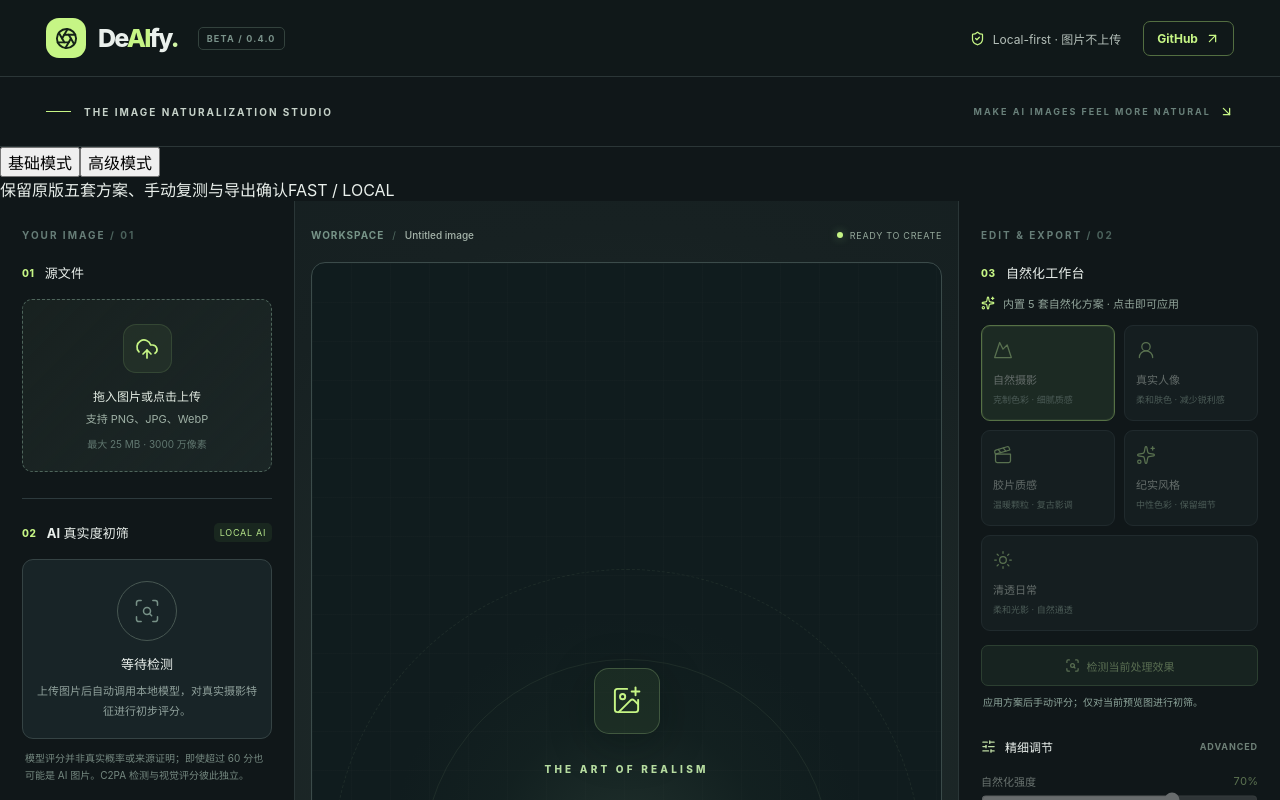
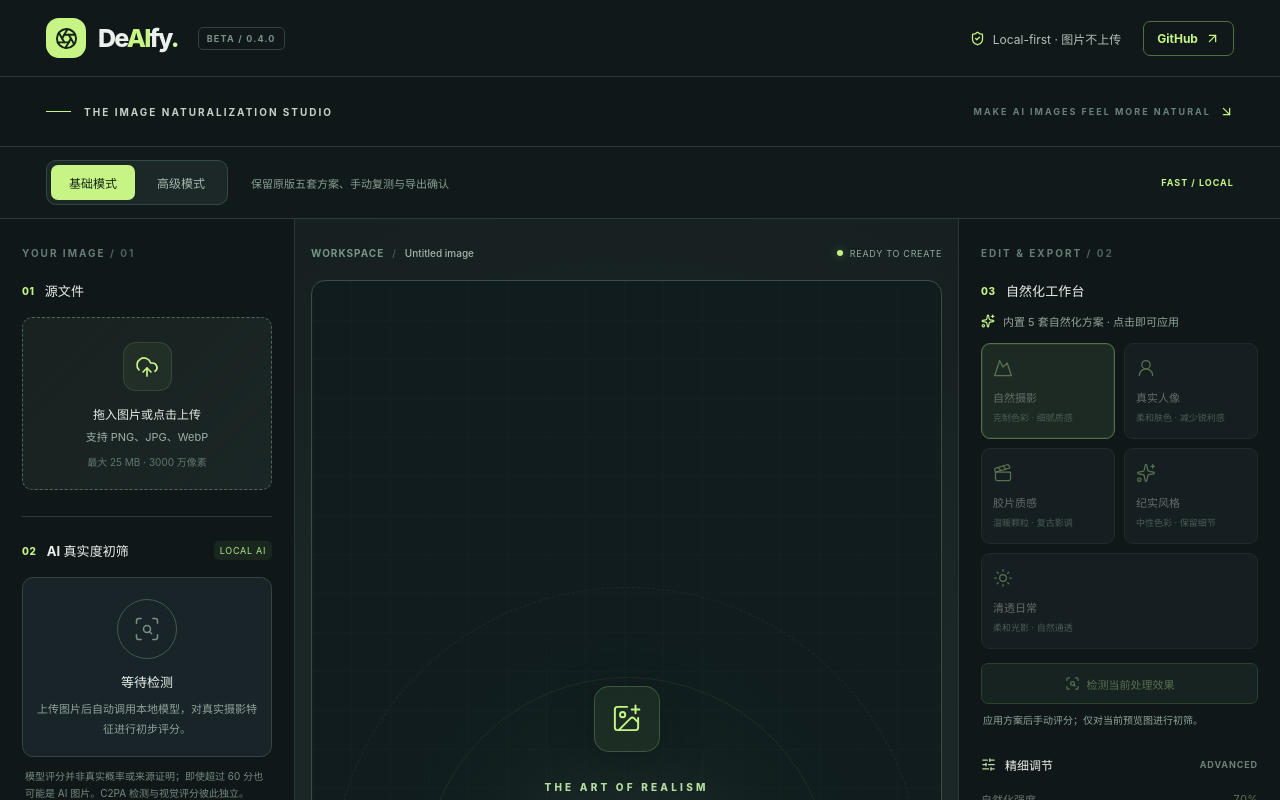
Before and after one commit to While-Shark/DeAIfy, a Vue app: page / in a window 1280 px wide. Shown: the top 800 px of the page. Built offline with nearby package versions, Linux system fonts and the light colour scheme.

Commit message:
fix: load advanced workspace stylesheet before other CSS

```diff
--- a/src/styles/main.css
+++ b/src/styles/main.css
@@ -1,3 +1,4 @@
+@import './advanced.css';
 @import './panels.css';
 @import './workspace.css';
 @import './responsive.css';
@@ -89,5 +90,3 @@ button:focus-visible, input:focus-visible, select:focus-visible, a:focus-visible
   padding: 9px 10px; line-height: 1.5; border-radius: 8px; margin: 8px 0 0; overflow-wrap: anywhere; }
 .spin { animation: spin 1.2s linear infinite; }
 @keyframes spin { to { transform: rotate(360deg); } }
-
-@import './advanced.css';
```
